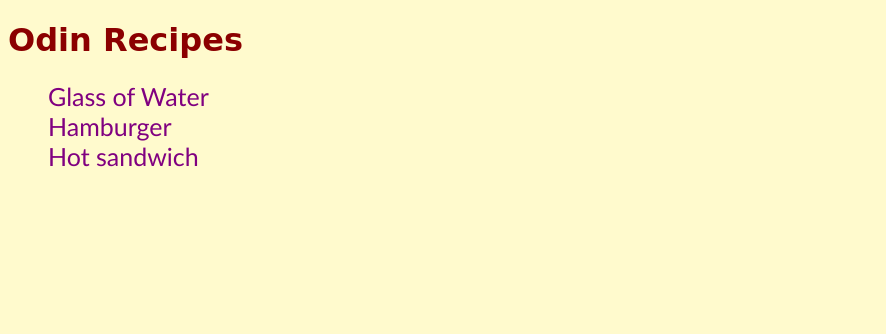
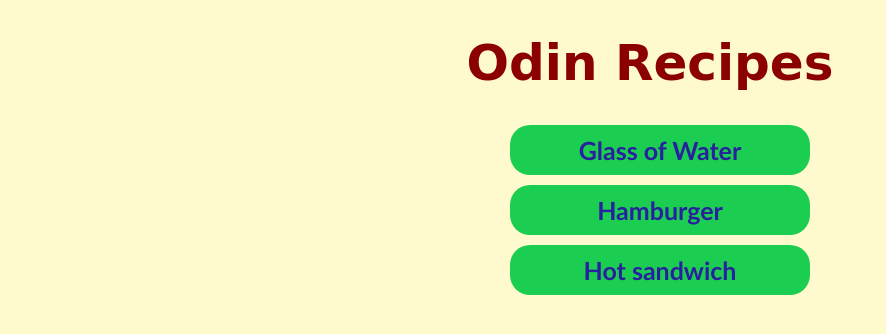
Before and after one commit to Etereke/odin-recipes-2, a plain HTML site: page index.html in a window 1280 px wide. Shown: the whole page, without its empty margins (0-886 px from the left). Drawn offline with Linux system fonts and the light colour scheme.

Commit message:
Add layout styling

```diff
--- a/css/styles.css
+++ b/css/styles.css
@@ -2,6 +2,12 @@ body{
     background-color: lemonchiffon;
     font-family: "Trebuchet MS", Georgia, sans-serif;
     color: midnightblue;
+}
+
+#main-title {
+    text-align: center;
+    font-size: 50px;
+    margin-left: 20px;
 }
 
 h1, h3 {
@@ -19,14 +25,25 @@ h3 {
     color: black;
 }
 
+.list.main{
+    width: 300px;
+    margin: 0px auto;
+}
+
 .list.main li {
     list-style-type: none;
     font-size: 25px;
+    margin-bottom: 10px;
+    background-color: rgb(27, 206, 81);
+    text-align: center;
+    padding: 10px;
+    border-radius: 20px;
 }
 
 .list.main li a {
     text-decoration: none;
-    color: purple;
+    color: rgb(40, 32, 158);
+    font-weight: bold;
 
 }
 
--- a/index.html
+++ b/index.html
@@ -7,7 +7,7 @@
     <title>Odin Recipes</title>
 </head>
 <body>
-    <h1>Odin Recipes</h1>
+    <h1 id="main-title">Odin Recipes</h1>
     <ul class="list main">
         <li><a href="./recipes/water.html">Glass of Water</a></li>
         <li><a href="./recipes/hamburger.html">Hamburger</a></li>
```
